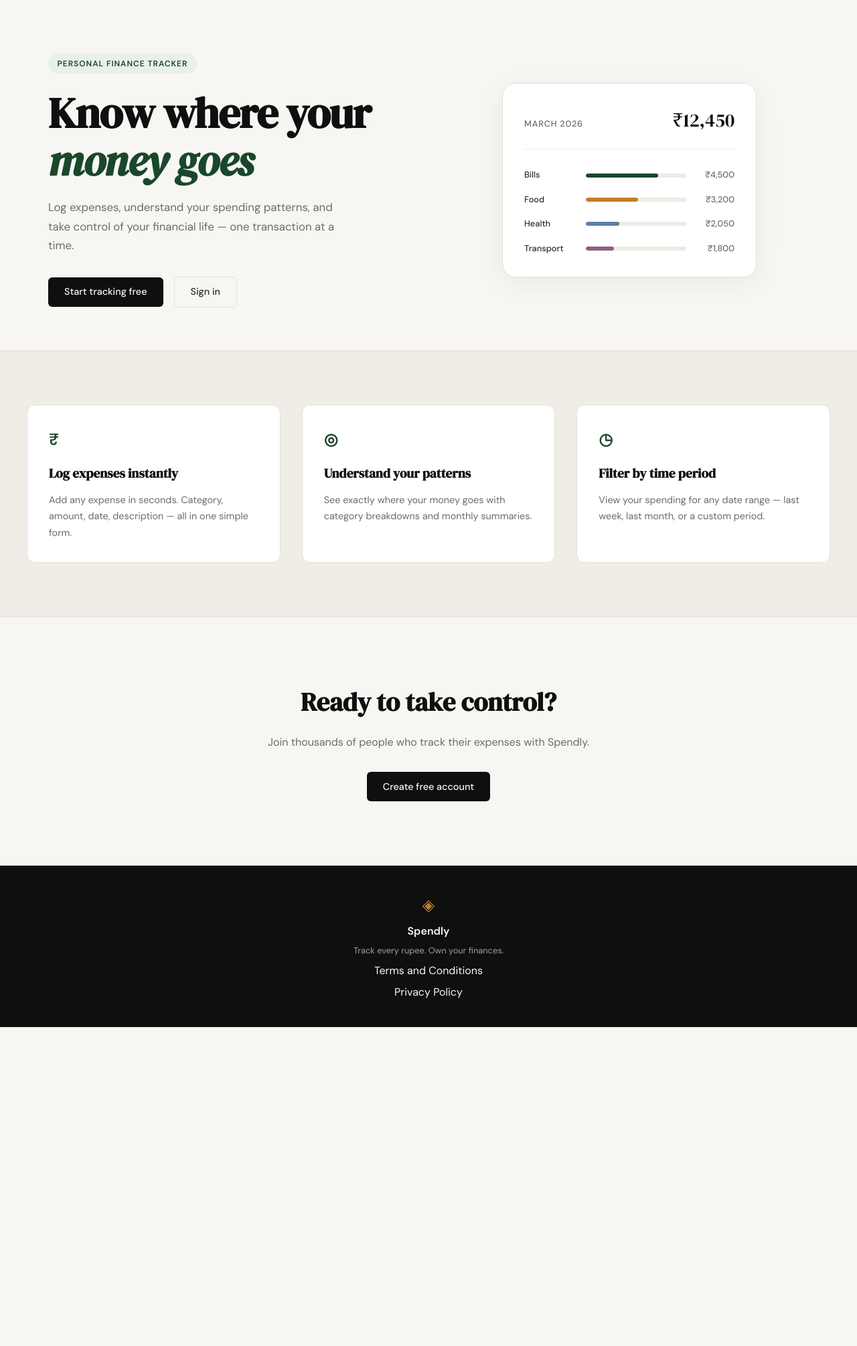
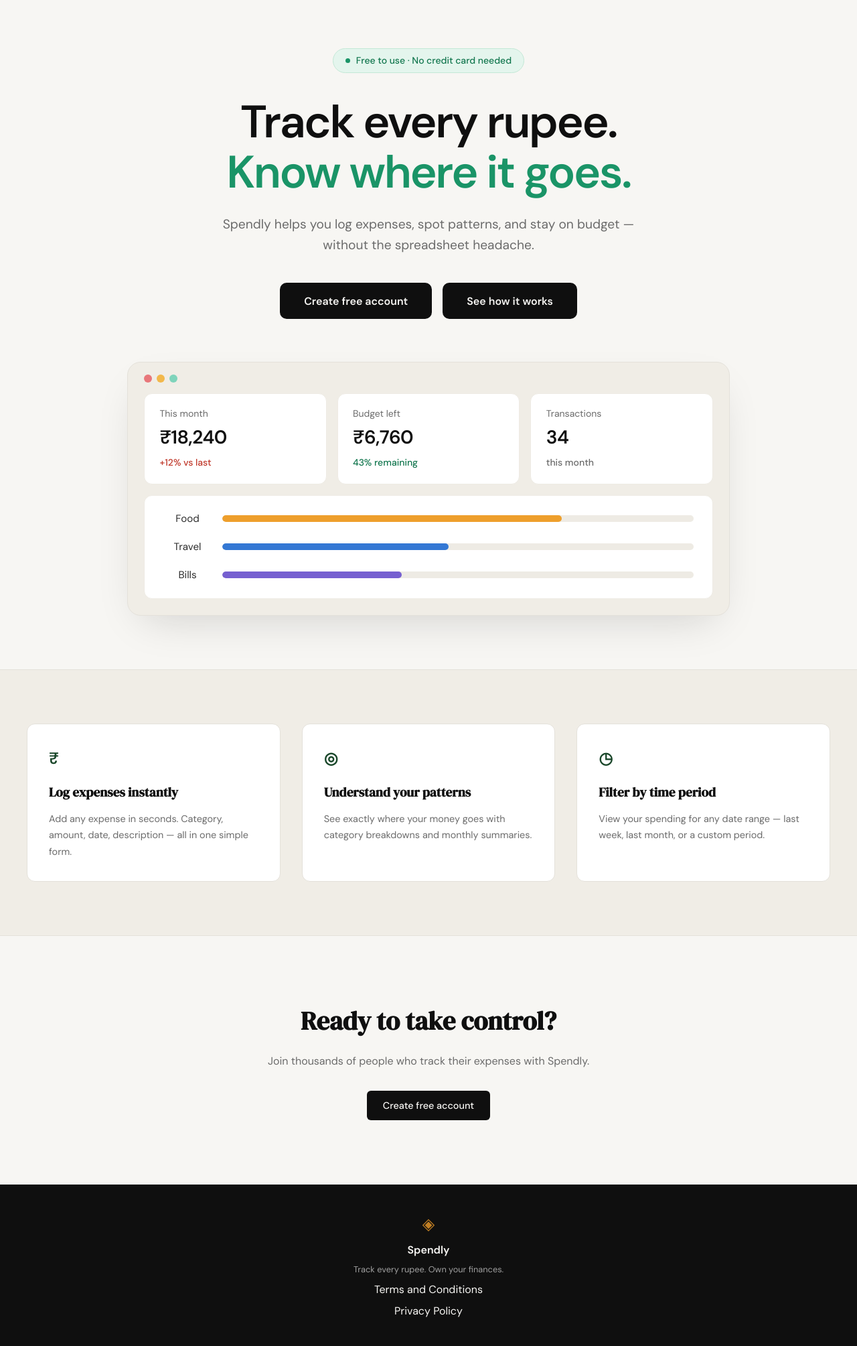
Before and after one commit to vedant1325-debug/spendly, a Flask app: page / in a window 1280 px wide. Shown: the part 61-2070 px from the top of the page at 67% size. Before the commit the page ends 1594 px from the top, so only its background shows below. Run offline with Flask 3, Linux system fonts and the light colour scheme.

Commit message:
Redesign landing page hero
Co-Authored-By: Claude Opus 5.5 <noreply@anthropic.com>

```diff
--- a/static/css/style.css
+++ b/static/css/style.css
@@ -14,6 +14,9 @@
     --accent-light: #e8f0eb;
     --accent-2: #c17f24;
     --accent-2-light: #fdf3e3;
+    --accent-bright: #1a9467;
+    --accent-bright-ink: #13774f;
+    --accent-bright-light: #e4f5ed;
     --danger: #c0392b;
     --danger-light: #fdecea;
     --border: #e4e1da;
@@ -124,137 +127,194 @@ a { color: inherit; text-decoration: none; }
 /* ------------------------------------------------------------------ */
 
 .hero {
-    padding: 5rem 2rem 4rem;
-    display: grid;
-    grid-template-columns: 1fr 1fr;
-    gap: 4rem;
-    align-items: center;
+    padding: 4.5rem 2rem 5rem;
     max-width: var(--max-width);
     margin: 0 auto;
+    display: flex;
+    flex-direction: column;
+    align-items: center;
+    text-align: center;
+}
+
+.hero-inner {
+    display: flex;
+    flex-direction: column;
+    align-items: center;
+    max-width: 760px;
 }
 
 .hero-badge {
-    display: inline-block;
-    background: var(--accent-light);
-    color: var(--accent);
-    font-size: 0.75rem;
-    font-weight: 600;
-    letter-spacing: 0.08em;
-    text-transform: uppercase;
-    padding: 0.35rem 0.85rem;
+    display: inline-flex;
+    align-items: center;
+    gap: 0.55rem;
+    background: var(--accent-bright-light);
+    color: var(--accent-bright-ink);
+    border: 1px solid #c3e8d6;
+    font-size: 0.875rem;
+    font-weight: 500;
+    padding: 0.4rem 1.1rem;
     border-radius: 999px;
-    margin-bottom: 1.5rem;
+    margin-bottom: 2.25rem;
+}
+
+.hero-badge-dot {
+    width: 7px;
+    height: 7px;
+    border-radius: 50%;
+    background: var(--accent-bright);
 }
 
 .hero-title {
-    font-family: var(--font-display);
-    font-size: clamp(2.5rem, 5vw, 4rem);
+    font-family: var(--font-body);
+    font-size: clamp(2.4rem, 6vw, 4.25rem);
+    font-weight: 600;
     line-height: 1.1;
-    letter-spacing: -0.02em;
+    letter-spacing: -0.035em;
     color: var(--ink);
-    margin-bottom: 1.25rem;
+    margin-bottom: 1.5rem;
+    text-wrap: balance;
 }
 
-.hero-title em {
-    font-style: italic;
-    color: var(--accent);
-}
+.hero-title-accent { color: var(--accent-bright); }
 
 .hero-subtitle {
-    font-size: 1.05rem;
+    font-size: 1.2rem;
     color: var(--ink-muted);
-    line-height: 1.7;
-    max-width: 460px;
-    margin-bottom: 2rem;
+    line-height: 1.65;
+    max-width: 40rem;
+    margin-bottom: 2.5rem;
 }
 
 .hero-actions {
     display: flex;
+    flex-wrap: wrap;
+    justify-content: center;
     gap: 1rem;
-    align-items: center;
 }
 
 /* ------------------------------------------------------------------ */
-/* Mock card (hero visual)                                             */
+/* Dashboard preview (hero visual)                                     */
 /* ------------------------------------------------------------------ */
 
-.hero-visual {
-    display: flex;
-    justify-content: center;
+.preview-window {
+    width: 100%;
+    max-width: 900px;
+    margin-top: 4rem;
+    padding: 1.1rem 1.5rem 1.5rem;
+    background: var(--paper-warm);
+    border: 1px solid var(--border);
+    border-radius: var(--radius-lg);
+    box-shadow: 0 24px 60px -24px rgba(15, 15, 15, 0.18);
+    text-align: left;
 }
 
-.mock-card {
-    background: var(--paper-card);
-    border: 1px solid var(--border);
-    border-radius: var(--radius-lg);
-    padding: 2rem;
-    width: 100%;
-    max-width: 380px;
-    box-shadow: 0 8px 40px rgba(0,0,0,0.06);
+.preview-dots {
+    display: flex;
+    gap: 0.45rem;
+    margin-bottom: 1rem;
 }
 
-.mock-card-header {
-    display: flex;
-    justify-content: space-between;
-    align-items: baseline;
-    margin-bottom: 1.75rem;
-    padding-bottom: 1.25rem;
-    border-bottom: 1px solid var(--border-soft);
+.preview-dots span {
+    width: 12px;
+    height: 12px;
+    border-radius: 50%;
+    background: #e8777a;
 }
 
-.mock-label {
-    font-size: 0.8rem;
+.preview-dots span:nth-child(2) { background: #f2b84b; }
+.preview-dots span:nth-child(3) { background: #7fd4bb; }
+
+.preview-stats {
+    display: grid;
+    grid-template-columns: repeat(3, 1fr);
+    gap: 1rem;
+    margin-bottom: 1rem;
+}
+
+.preview-stat,
+.preview-bars {
+    background: var(--paper-card);
+    border: 1px solid var(--border-soft);
+    border-radius: var(--radius-md);
+}
+
+.preview-stat {
+    display: flex;
+    flex-direction: column;
+    gap: 0.2rem;
+    padding: 1.1rem 1.4rem 1.25rem;
+}
+
+.preview-stat-label {
+    font-size: 0.875rem;
+    color: var(--ink-muted);
+}
+
+.preview-stat-value {
+    font-size: 1.75rem;
+    font-weight: 600;
+    letter-spacing: -0.02em;
+    color: var(--ink);
+    font-variant-numeric: tabular-nums;
+}
+
+.preview-stat-note {
+    font-size: 0.875rem;
     font-weight: 500;
     color: var(--ink-muted);
-    text-transform: uppercase;
-    letter-spacing: 0.06em;
 }
 
-.mock-total {
-    font-family: var(--font-display);
-    font-size: 1.75rem;
-    color: var(--ink);
+.preview-stat-note.is-up { color: var(--danger); }
+.preview-stat-note.is-good { color: var(--accent-bright-ink); }
+
+.preview-bars {
+    display: flex;
+    flex-direction: column;
+    gap: 1.1rem;
+    padding: 1.4rem 1.75rem;
 }
 
-.mock-bars { display: flex; flex-direction: column; gap: 1rem; }
-
-.mock-bar-row {
+.preview-bar-row {
     display: grid;
-    grid-template-columns: 80px 1fr 60px;
+    grid-template-columns: 4.5rem 1fr;
     align-items: center;
-    gap: 0.75rem;
+    gap: 1rem;
 }
 
-.mock-cat {
-    font-size: 0.8rem;
-    font-weight: 500;
+.preview-cat {
+    font-size: 0.95rem;
     color: var(--ink-soft);
+    text-align: center;
 }
 
-.mock-bar-track {
-    height: 6px;
+.preview-bar-track {
+    height: 10px;
     background: var(--border-soft);
     border-radius: 999px;
     overflow: hidden;
 }
 
-.mock-bar {
+.preview-bar {
     height: 100%;
-    background: var(--accent);
     border-radius: 999px;
-    transition: width 0.6s ease;
+    transform-origin: left center;
+    animation: preview-bar-fill 1.1s cubic-bezier(0.16, 1, 0.3, 1) 0.2s both;
 }
 
-.mock-bar-2 { background: var(--accent-2); }
-.mock-bar-3 { background: #5b7fa6; }
-.mock-bar-4 { background: #8b5e83; }
+.preview-bar-food { background: #ee9f2c; }
+.preview-bar-travel { background: #3478d4; }
+.preview-bar-bills { background: #7660d0; }
 
-.mock-amt {
-    font-size: 0.8rem;
-    font-weight: 500;
-    color: var(--ink-muted);
-    text-align: right;
+@keyframes preview-bar-fill {
+    from { transform: scaleX(0.2); }
+    to   { transform: scaleX(1); }
 }
+
+@media (prefers-reduced-motion: reduce) {
+    .preview-bar { animation: none; }
+}
+
+.features { scroll-margin-top: 60px; }
 
 /* ------------------------------------------------------------------ */
 /* Buttons                                                             */
@@ -276,6 +336,18 @@ a { color: inherit; text-decoration: none; }
 }
 
 .btn-primary:hover { background: var(--accent); }
+
+.btn-primary:focus-visible {
+    outline: 2px solid var(--accent-bright);
+    outline-offset: 3px;
+}
+
+.btn-lg {
+    padding: 0.9rem 2.25rem;
+    border-radius: 10px;
+    font-size: 1rem;
+    font-weight: 600;
+}
 
 .btn-ghost {
     display: inline-block;
@@ -577,21 +649,23 @@ a { color: inherit; text-decoration: none; }
 /* ------------------------------------------------------------------ */
 
 @media (max-width: 900px) {
-    .hero {
-        grid-template-columns: 1fr;
-        text-align: center;
-    }
-
-    .hero-subtitle { max-width: 100%; }
-    .hero-actions { justify-content: center; }
-    .hero-visual { display: none; }
-
     .features-inner { grid-template-columns: 1fr; }
 }
 
 @media (max-width: 600px) {
     .nav-links a:not(.nav-cta) { display: none; }
-    .hero { padding: 3rem 1rem 2rem; }
+    .hero { padding: 3rem 1rem 3.5rem; }
+    .hero-badge { margin-bottom: 1.75rem; font-size: 0.8rem; }
+    .hero-subtitle { font-size: 1.05rem; }
+    .hero-actions { flex-direction: column; align-self: stretch; }
+    .hero-actions .btn-lg { text-align: center; }
+
+    .preview-window { margin-top: 3rem; padding: 0.9rem 0.9rem 1rem; }
+    .preview-stats { grid-template-columns: 1fr; gap: 0.75rem; margin-bottom: 0.75rem; }
+    .preview-stat { padding: 0.9rem 1.1rem; }
+    .preview-stat-value { font-size: 1.5rem; }
+    .preview-bars { padding: 1.1rem 1.1rem; }
+    .preview-bar-row { grid-template-columns: 3.5rem 1fr; gap: 0.75rem; }
     .legal-section { padding: 2.5rem 1rem; }
     .legal-card { padding: 1.5rem; }
 }
--- a/templates/landing.html
+++ b/templates/landing.html
@@ -6,62 +6,71 @@
 
 <section class="hero">
     <div class="hero-inner">
-        <div class="hero-badge">Personal Finance Tracker</div>
+        <p class="hero-badge">
+            <span class="hero-badge-dot" aria-hidden="true"></span>
+            Free to use · No credit card needed
+        </p>
         <h1 class="hero-title">
-            Know where your<br>
-            <em>money goes</em>
+            Track every rupee.<br>
+            <span class="hero-title-accent">Know where it goes.</span>
         </h1>
         <p class="hero-subtitle">
-            Log expenses, understand your spending patterns,
-            and take control of your financial life —
-            one transaction at a time.
+            Spendly helps you log expenses, spot patterns, and stay
+            on budget — without the spreadsheet headache.
         </p>
         <div class="hero-actions">
-            <a href="{{ url_for('register') }}" class="btn-primary">Start tracking free</a>
-            <a href="{{ url_for('login') }}" class="btn-ghost">Sign in</a>
+            <a href="{{ url_for('register') }}" class="btn-primary btn-lg">Create free account</a>
+            <a href="#features" class="btn-primary btn-lg">See how it works</a>
         </div>
     </div>
-    <div class="hero-visual">
-        <div class="mock-card">
-            <div class="mock-card-header">
-                <span class="mock-label">March 2026</span>
-                <span class="mock-total">₹12,450</span>
+
+    <div class="preview-window" role="img" aria-label="Preview of the Spendly dashboard showing monthly spending, budget left, and spending by category">
+        <div class="preview-dots" aria-hidden="true">
+            <span></span><span></span><span></span>
+        </div>
+
+        <div class="preview-stats" aria-hidden="true">
+            <div class="preview-stat">
+                <span class="preview-stat-label">This month</span>
+                <span class="preview-stat-value">₹18,240</span>
+                <span class="preview-stat-note is-up">+12% vs last</span>
             </div>
-            <div class="mock-bars">
-                <div class="mock-bar-row">
-                    <span class="mock-cat">Bills</span>
-                    <div class="mock-bar-track">
-                        <div class="mock-bar" style="width: 72%"></div>
-                    </div>
-                    <span class="mock-amt">₹4,500</span>
+            <div class="preview-stat">
+                <span class="preview-stat-label">Budget left</span>
+                <span class="preview-stat-value">₹6,760</span>
+                <span class="preview-stat-note is-good">43% remaining</span>
+            </div>
+            <div class="preview-stat">
+                <span class="preview-stat-label">Transactions</span>
+                <span class="preview-stat-value">34</span>
+                <span class="preview-stat-note">this month</span>
+            </div>
+        </div>
+
+        <div class="preview-bars" aria-hidden="true">
+            <div class="preview-bar-row">
+                <span class="preview-cat">Food</span>
+                <div class="preview-bar-track">
+                    <div class="preview-bar preview-bar-food" style="width: 72%"></div>
                 </div>
-                <div class="mock-bar-row">
-                    <span class="mock-cat">Food</span>
-                    <div class="mock-bar-track">
-                        <div class="mock-bar mock-bar-2" style="width: 52%"></div>
-                    </div>
-                    <span class="mock-amt">₹3,200</span>
+            </div>
+            <div class="preview-bar-row">
+                <span class="preview-cat">Travel</span>
+                <div class="preview-bar-track">
+                    <div class="preview-bar preview-bar-travel" style="width: 48%"></div>
                 </div>
-                <div class="mock-bar-row">
-                    <span class="mock-cat">Health</span>
-                    <div class="mock-bar-track">
-                        <div class="mock-bar mock-bar-3" style="width: 33%"></div>
-                    </div>
-                    <span class="mock-amt">₹2,050</span>
-                </div>
-                <div class="mock-bar-row">
-                    <span class="mock-cat">Transport</span>
-                    <div class="mock-bar-track">
-                        <div class="mock-bar mock-bar-4" style="width: 28%"></div>
-                    </div>
-                    <span class="mock-amt">₹1,800</span>
+            </div>
+            <div class="preview-bar-row">
+                <span class="preview-cat">Bills</span>
+                <div class="preview-bar-track">
+                    <div class="preview-bar preview-bar-bills" style="width: 38%"></div>
                 </div>
             </div>
         </div>
     </div>
 </section>
 
-<section class="features">
+<section class="features" id="features">
     <div class="features-inner">
         <div class="feature-card">
             <div class="feature-icon">₹</div>
```
